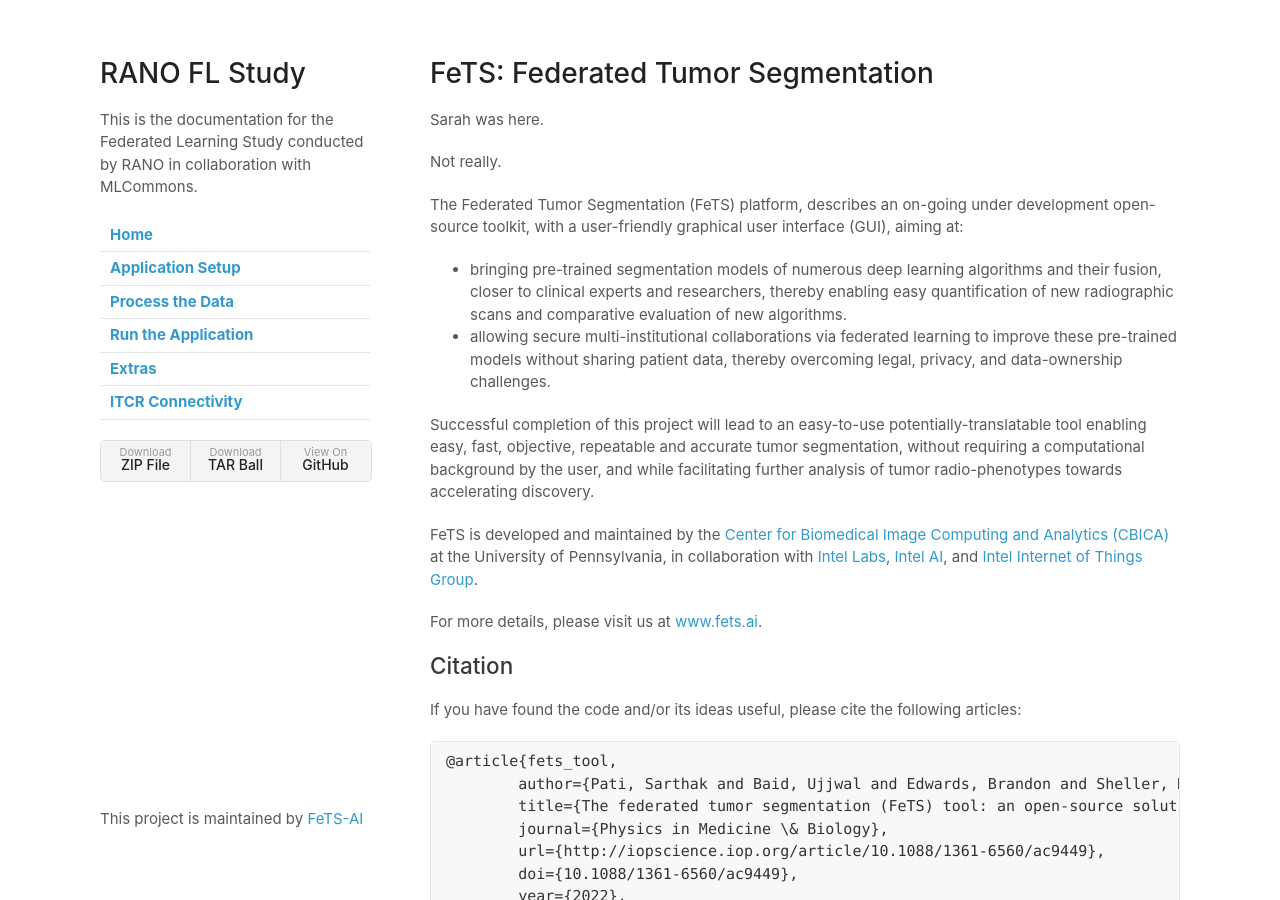
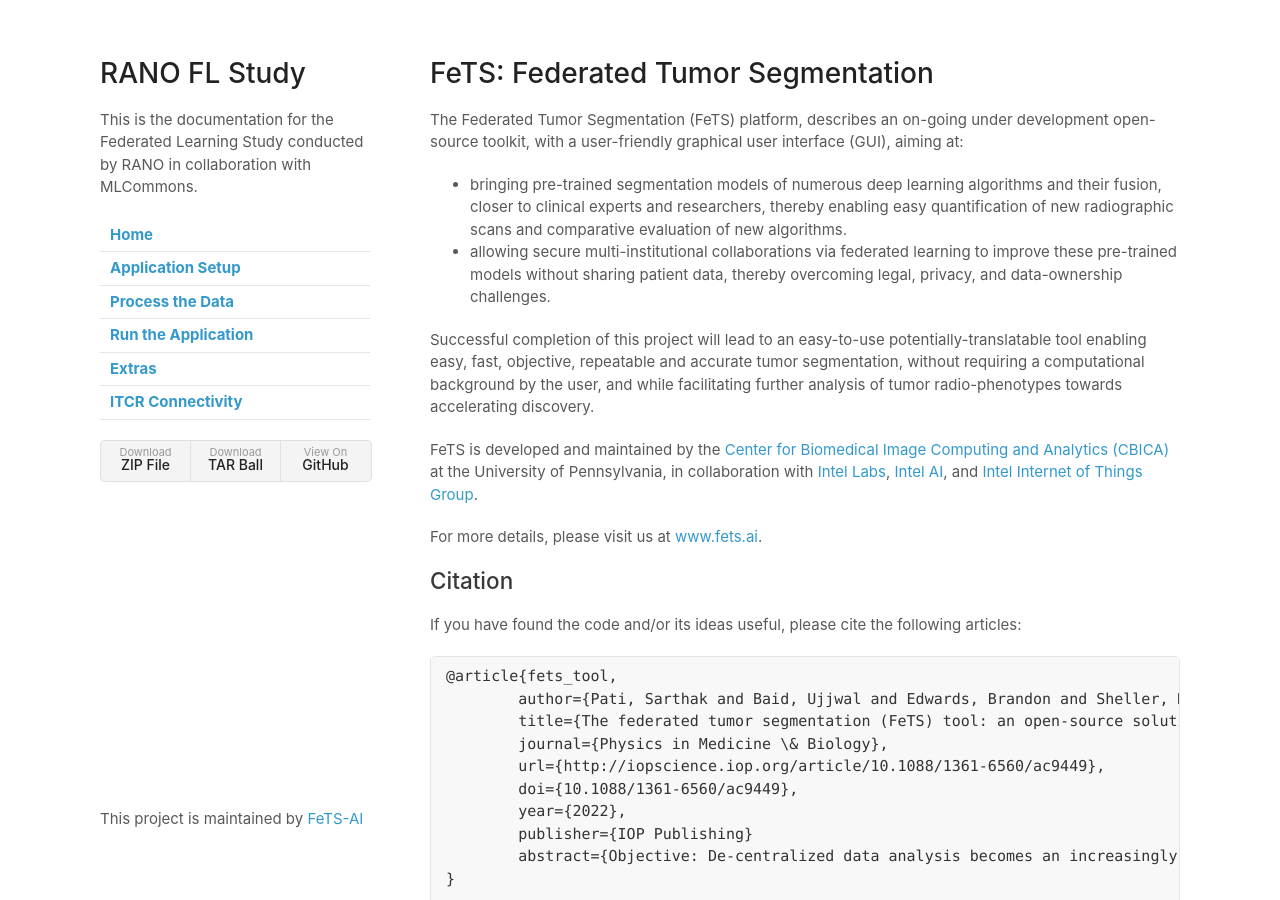
Before and after one commit to FeTS-AI/FL-PoST, a Jekyll site: the page built from docs/index.md, in a window 1280 px wide and 900 px high. Built offline with Jekyll 4.4.1, drawn with Linux system fonts in a browser that asks for light colours; our own code applies the rules of GitHub Pages for plain Markdown files.

Commit message:
Update index.md

```diff
--- a/docs/index.md
+++ b/docs/index.md
@@ -1,8 +1,4 @@
 # FeTS: Federated Tumor Segmentation
-
-Sarah was here.
-
-Not really.
 
 The Federated Tumor Segmentation (FeTS) platform, describes an on-going under development open-source toolkit, with a user-friendly graphical user interface (GUI), aiming at:
 
```
